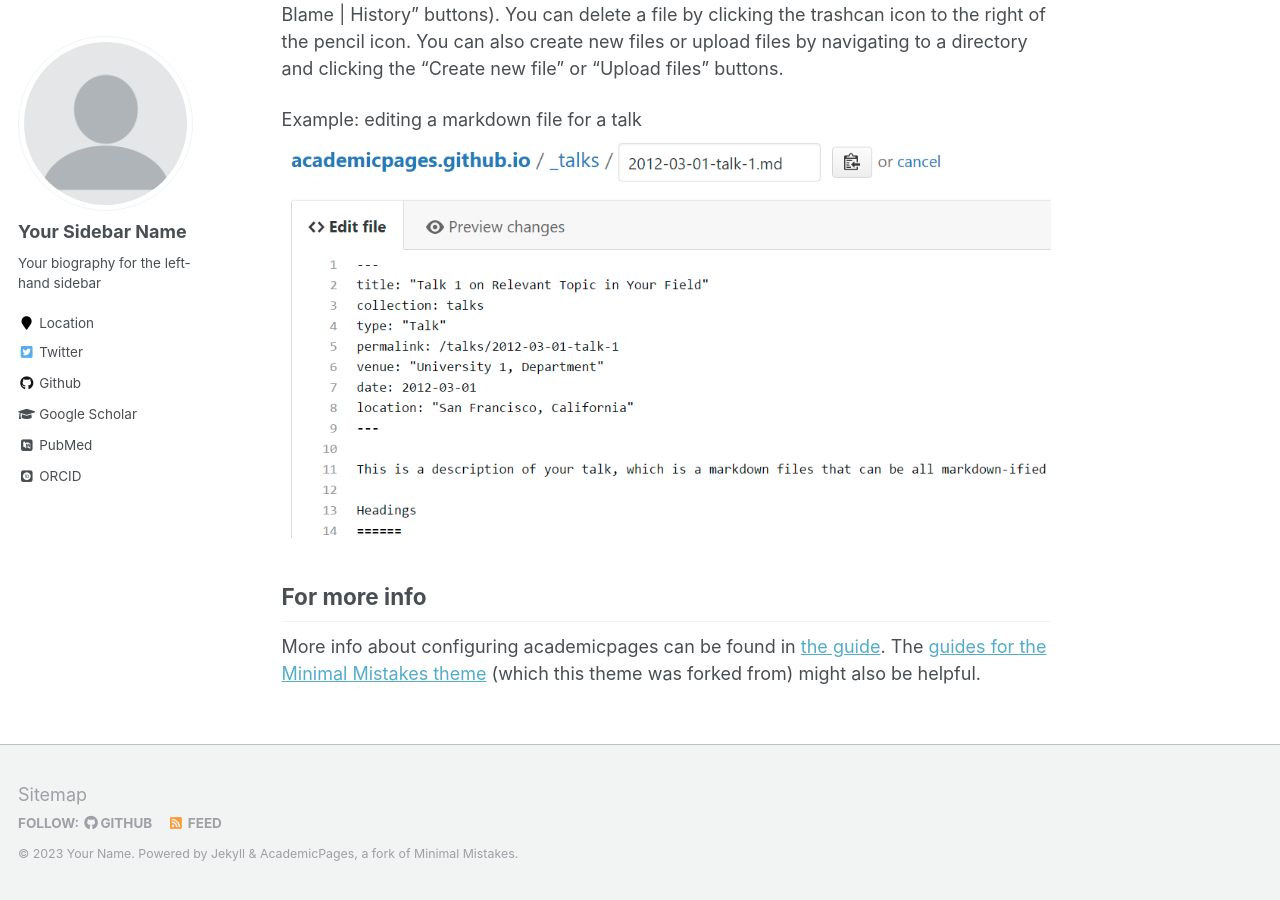
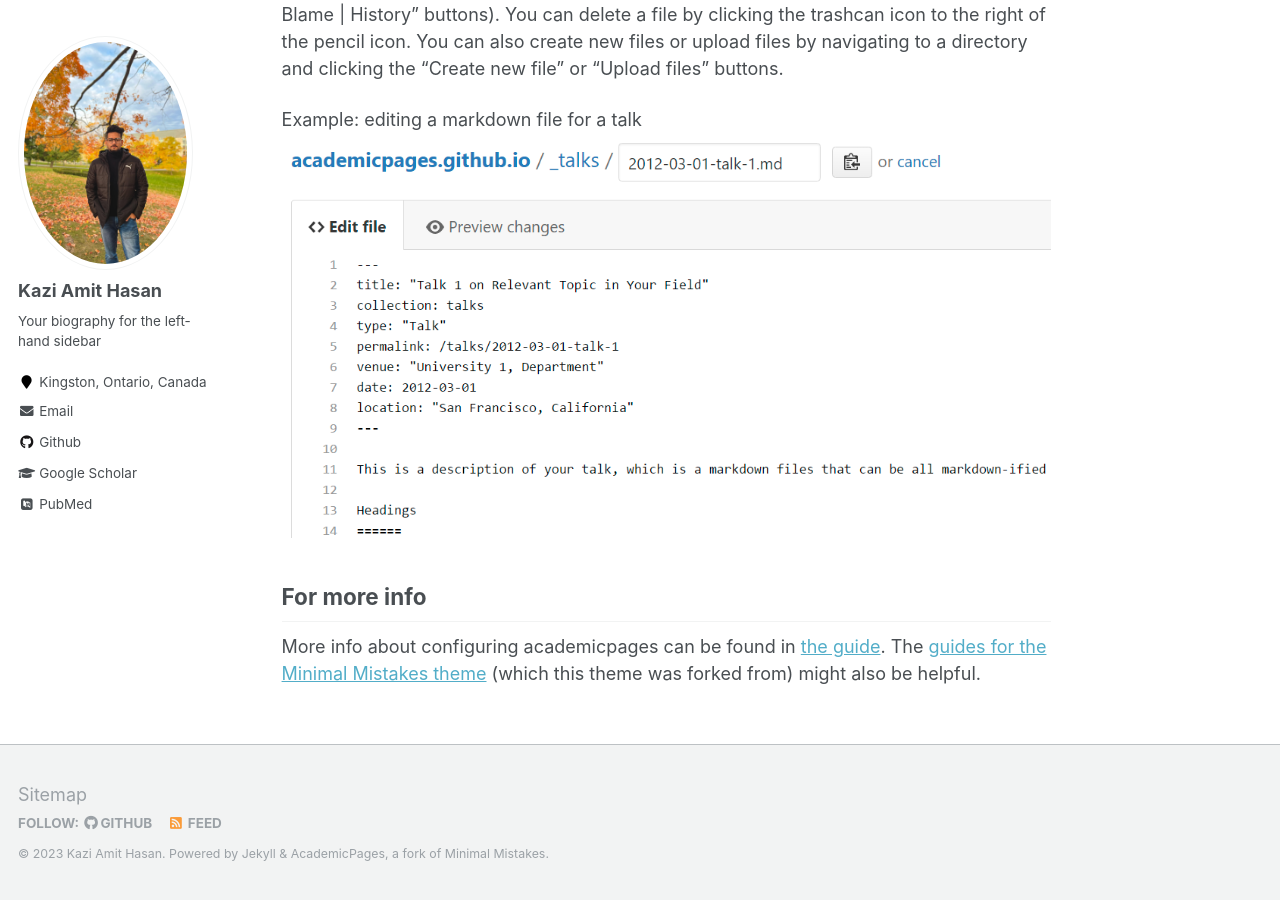
Before and after one commit to KaziAmitHasan/kaziamithasan.github.io, a Jekyll site: the page built from _pages/about.md, in a window 1280 px wide and 900 px high, scrolled down 2463 px. Built offline with Jekyll 4.4.1, drawn with Linux system fonts in a browser that asks for light colours; some web fonts are replaced; some of the changed text lies outside the part shown.

Commit message:
info added

```diff
--- a/_config.yml
+++ b/_config.yml
@@ -7,13 +7,13 @@
 
 # Site Settings
 locale                   : "en-US"
-title                    : "Your Name / Site Title"
+title                    : "Kazi Amit Hasan"
 title_separator          : "-"
-name                     : &name "Your Name"
+name                     : &name "Kazi Amit Hasan"
 description              : &description "personal description"
 url                      : https://academicpages.github.io # the base hostname & protocol for your site e.g. "https://mmistakes.github.io"
 baseurl                  : "" # the subpath of your site, e.g. "/blog"
-repository               : "academicpages/academicpages.github.io"
+repository               : "amithasanshuvo/amithasanshuvo.github.io"
 teaser                   :  # filename of teaser fallback teaser image placed in /images/, .e.g. "500x300.png"
 breadcrumbs              : false # true, false (default)
 words_per_minute         : 160
@@ -80,14 +80,14 @@ analytics:
 
 # Site Author
 author:
-  name             : "Your Sidebar Name"
-  avatar           : "profile.png"
+  name             : "Kazi Amit Hasan"
+  avatar           : "FullSizeRender-min.jpg"
   bio              : "Your biography for the left-hand sidebar"
-  location         : "Location"
+  location         : "Kingston, Ontario, Canada"
   employer         :
   pubmed           : "https://www.ncbi.nlm.nih.gov/pubmed/?term=john+snow"
-  googlescholar    : "http://yourfullgooglescholarurl.com"
-  email            :
+  googlescholar    : "https://scholar.google.com/citations?user=t9ko5DMAAAAJ&hl=en"
+  email            : "kaziamit.hasan@queensu.ca"
   researchgate     :  # example: "https://www.researchgate.net/profile/yourprofile"
   uri              :
   bitbucket        :
@@ -96,20 +96,20 @@ author:
   flickr           :
   facebook         :
   foursquare       :
-  github           : "academicpages"
+  github           : "AmitHasanShuvo"
   google_plus      :
   keybase          :
   instagram        :
   impactstory      : #"https://profiles.impactstory.org/u/xxxx-xxxx-xxxx-xxxx"
   lastfm           :
   linkedin         :
-  orcid            : "http://orcid.org/yourorcidurl"
+  orcid            : #"http://orcid.org/yourorcidurl"
   pinterest        :
   soundcloud       :
   stackoverflow    : # http://stackoverflow.com/users/123456/username
   steam            :
   tumblr           :
-  twitter          : "replacethistwitterhandle"
+  twitter          : #"replacethistwitterhandle"
   vine             :
   weibo            :
   xing             :
```
Also changed, not shown: images/FullSizeRender-min.jpg (added), 1 other file.
